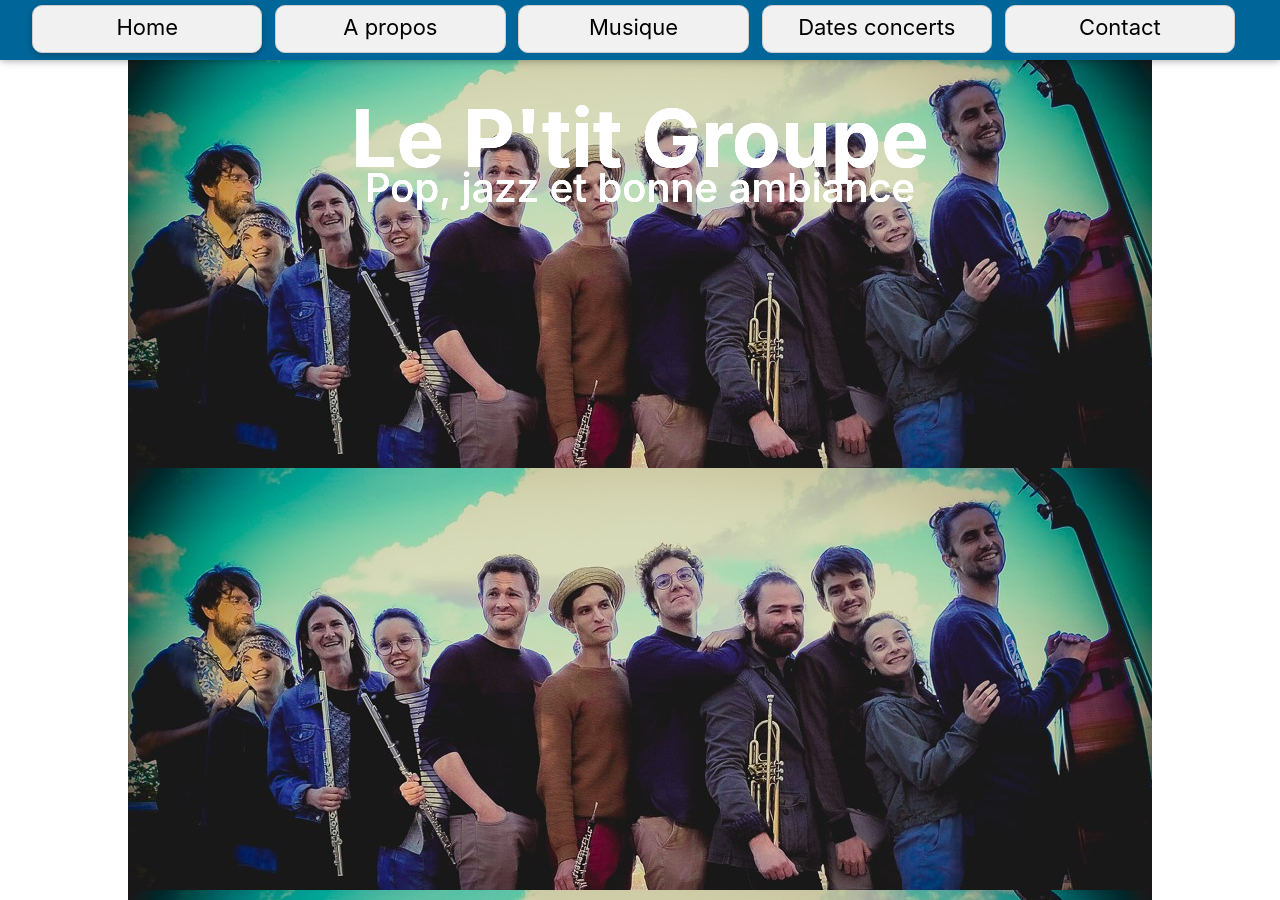
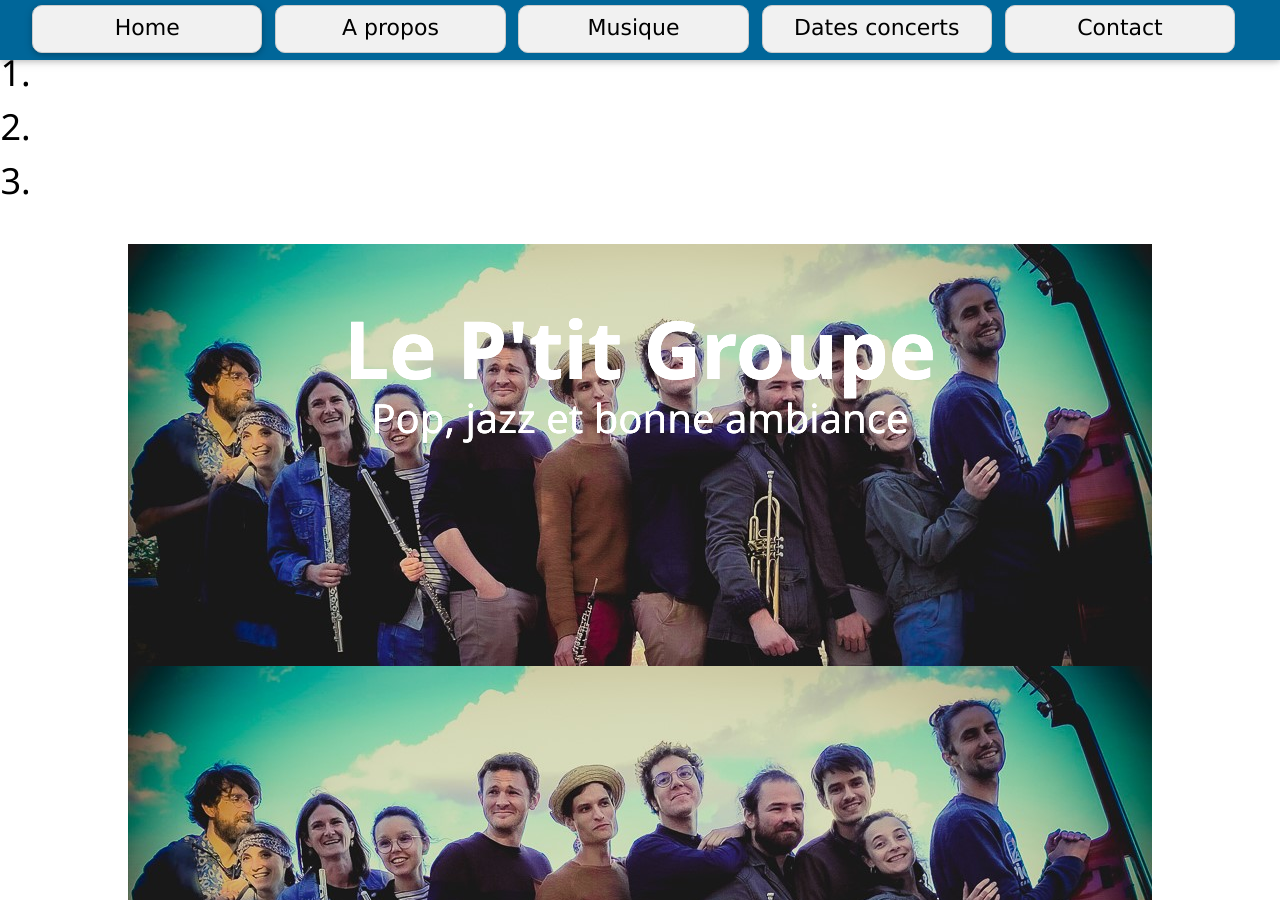
Before and after one commit to leptitgroupe/leptitgroupe.github.io, a Jekyll site: the page built from index.html, in a window 1280 px wide and 900 px high. Built offline with Jekyll 4.4.1, drawn with Linux system fonts in a browser that asks for light colours.

Commit message:
remove double css

```diff
--- a/_layouts/default.html
+++ b/_layouts/default.html
@@ -11,7 +11,7 @@
     <link rel="stylesheet" href="https://www.w3schools.com/w3css/4/w3.css">
     <link rel="stylesheet" href="https://fonts.googleapis.com/css?family=Lato">
     <link rel="stylesheet" href="https://cdnjs.cloudflare.com/ajax/libs/font-awesome/4.7.0/css/font-awesome.min.css">
-    <link rel="stylesheet" href="https://maxcdn.bootstrapcdn.com/bootstrap/4.0.0/css/bootstrap.min.css">
+    <meta name="viewport" content="width=device-width, initial-scale=1">
     <script src="https://ajax.googleapis.com/ajax/libs/jquery/3.5.1/jquery.min.js"></script>
     <script src="https://maxcdn.bootstrapcdn.com/bootstrap/4.0.0/js/bootstrap.min.js"></script>
 
```
